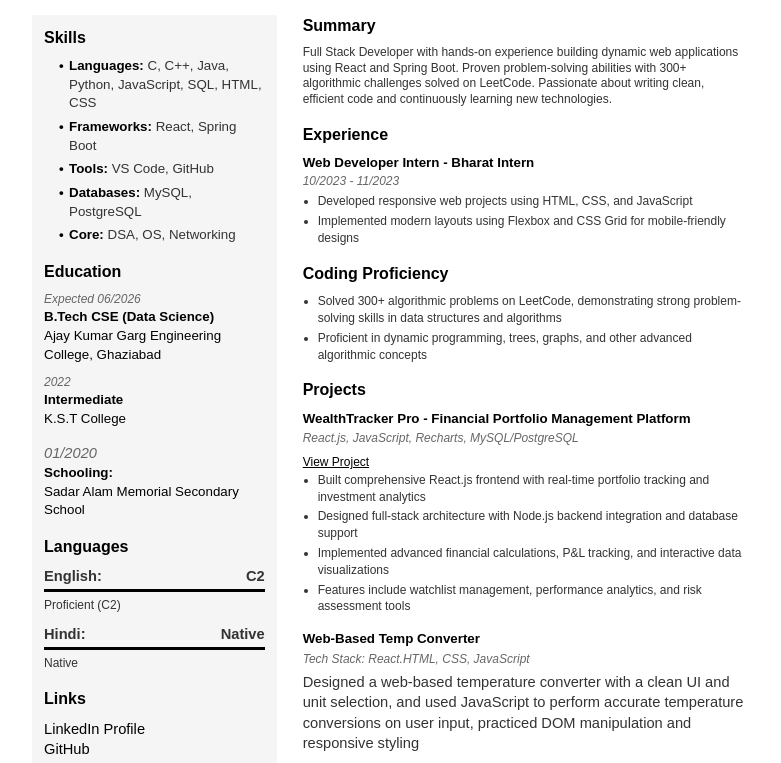
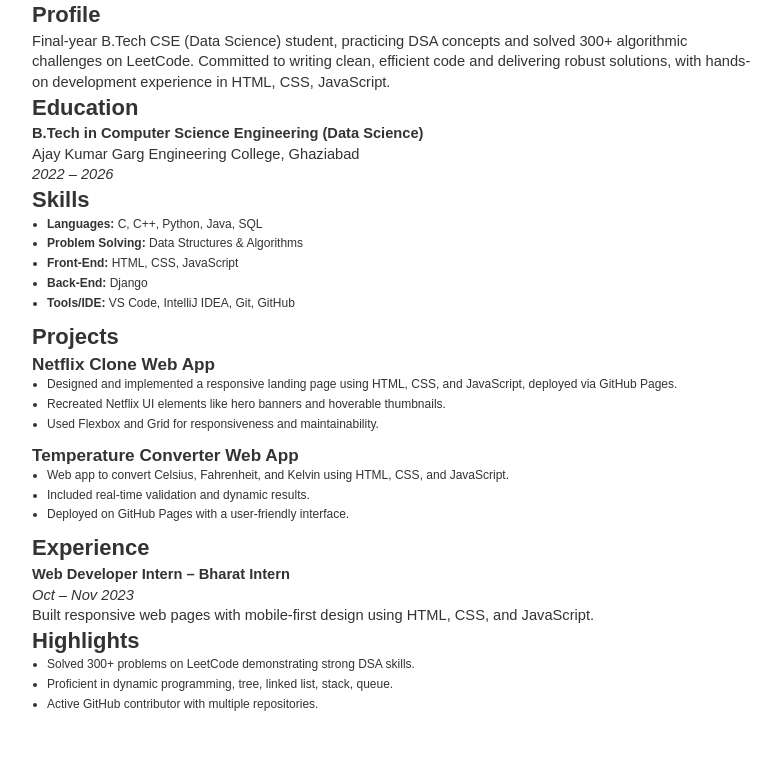
Before and after one commit to Gaurav85218/resume, a plain HTML site: page index.html in a window 1280 px wide. Shown: the part 130-893 px from the top of the page, without its empty margins (248-1029 px from the left). Drawn offline with Linux system fonts and the light colour scheme.

Commit message:
Update index.html

```diff
--- a/index.html
+++ b/index.html
@@ -1,124 +1,74 @@
 <!DOCTYPE html>
 <html lang="en">
 <head>
-    <meta charset="UTF-8">
-    <meta name="viewport" content="width=device-width, initial-scale=1.0">
-    <title>Gaurav Kumar - Resume</title>
-    <link rel="stylesheet" href="style.css">
+  <meta charset="UTF-8" />
+  <meta name="viewport" content="width=device-width, initial-scale=1.0"/>
+  <title>Gaurav Kumar Resume</title>
+  <link rel="stylesheet" href="style.css" />
 </head>
 <body>
-    <div class="header">
-        <div class="name">GAURAV KUMAR</div>
-        <div class="contact-info">
-            kumargaurav8521899767@gmail.com | +91-8521899767 | Nalanda, Bihar
-        </div>
-    </div>
+  <div class="container">
+    <header>
+      <h1>Gaurav Kumar</h1>
+      <p>📞 +91-8521899767 | ✉️ kumargaurav8521899767@gmail.com | Noida, UP</p>
+      <p><a href="#">LinkedIn</a> | <a href="#">GitHub</a> | <a href="#">Portfolio</a> | <a href="#">LeetCode</a></p>
+    </header>
 
-    <div class="main-content">
-        <div class="left-column">
-            <div class="section">
-                <div class="section-title">Skills</div>
-                <ul class="skills-list">
-                    <li><span class="skill-category">Languages:</span> C, C++, Java, Python, JavaScript, SQL, HTML, CSS</li>
-                    <li><span class="skill-category">Frameworks:</span> React, Spring Boot</li>
-                    <li><span class="skill-category">Tools:</span> VS Code, GitHub</li>
-                    <li><span class="skill-category">Databases:</span> MySQL, PostgreSQL</li>
-                    <li><span class="skill-category">Core:</span> DSA, OS, Networking</li>
-                </ul>
-            </div>
+    <section>
+      <h2>Profile</h2>
+      <p>Final-year B.Tech CSE (Data Science) student, practicing DSA concepts and solved 300+ algorithmic challenges on LeetCode. Committed to writing clean, efficient code and delivering robust solutions, with hands-on development experience in HTML, CSS, JavaScript.</p>
+    </section>
 
-            <div class="section">
-                <div class="section-title">Education</div>
-                <div class="education-item">
-                    <div style="font-style: italic; color: #666; font-size: 9pt;">Expected 06/2026</div>
-                    <div class="degree">B.Tech CSE (Data Science)</div>
-                    <div class="school">Ajay Kumar Garg Engineering College, Ghaziabad</div>
-                </div>
+    <section>
+      <h2>Education</h2>
+      <p><strong>B.Tech in Computer Science Engineering (Data Science)</strong><br/>
+      Ajay Kumar Garg Engineering College, Ghaziabad<br/>
+      <em>2022 – 2026</em></p>
+    </section>
 
-                <div class="education-item" style="margin-top: 10px;">
-                    <div style="font-style: italic; color: #666; font-size: 9pt;">2022</div>
-                    <div class="degree">Intermediate</div>
-                    <div class="school">K.S.T College</div>
-                </div>
-                <div class="education-item" style="margin-top: 15px;">
-                    <div style="font-style: italic; color: #666;">01/2020</div>
-                    <div class="degree">Schooling:</div>
-                    <div class="school">Sadar Alam Memorial Secondary School</div>
-                </div>
-            </div>
+    <section>
+      <h2>Skills</h2>
+      <ul>
+        <li><strong>Languages:</strong> C, C++, Python, Java, SQL</li>
+        <li><strong>Problem Solving:</strong> Data Structures & Algorithms</li>
+        <li><strong>Front-End:</strong> HTML, CSS, JavaScript</li>
+        <li><strong>Back-End:</strong> Django</li>
+        <li><strong>Tools/IDE:</strong> VS Code, IntelliJ IDEA, Git, GitHub</li>
+      </ul>
+    </section>
 
-             <div class="section">
-                <div class="section-title">Languages</div>
-                <div class="language-item">
-                    <strong>English:</strong> <span style="text-align: right; float: right;"><strong>C2</strong></span><br>
-                    <div style="background: #000; height: 3px; width: 100%; margin: 2px 0;"></div>
-                    <span style="font-size: 9pt;">Proficient (C2)</span>
-                </div>
-                <div class="language-item" style="margin-top: 10px;">
-                    <strong>Hindi:</strong> <span style="text-align: right; float: right;"><strong>Native</strong></span><br>
-                    <div style="background: #000; height: 3px; width: 100%; margin: 2px 0;"></div>
-                    <span style="font-size: 9pt;">Native</span>
-                </div>
-            </div>
+    <section>
+      <h2>Projects</h2>
+      <h3>Netflix Clone Web App</h3>
+      <ul>
+        <li>Designed and implemented a responsive landing page using HTML, CSS, and JavaScript, deployed via GitHub Pages.</li>
+        <li>Recreated Netflix UI elements like hero banners and hoverable thumbnails.</li>
+        <li>Used Flexbox and Grid for responsiveness and maintainability.</li>
+      </ul>
 
-            <div class="section">
-                <div class="section-title">Links</div>
-                <div class="links-list">
-                    <a href="https://www.linkedin.com/in/gaurav-kumar-767990256/">LinkedIn Profile</a><br>
-                    <a href="https://github.com/Gaurav8521">GitHub</a><br>
-                    <a href="https://gaurav8518.github.io/new-portfolio/">Portfolio</a><br>
-                    <a href="https://leetcode.com/u/kumargaurav8521899767/">LeetCode</a>
-                </div>
-            </div>
-        </div>
+      <h3>Temperature Converter Web App</h3>
+      <ul>
+        <li>Web app to convert Celsius, Fahrenheit, and Kelvin using HTML, CSS, and JavaScript.</li>
+        <li>Included real-time validation and dynamic results.</li>
+        <li>Deployed on GitHub Pages with a user-friendly interface.</li>
+      </ul>
+    </section>
 
-        <div class="right-column">
-            <div class="section summary">
-                <div class="section-title">Summary</div>
-                <p>Full Stack Developer with hands-on experience building dynamic web applications using React and Spring Boot. Proven problem-solving abilities with 300+ algorithmic challenges solved on LeetCode. Passionate about writing clean, efficient code and continuously learning new technologies.</p>
-            </div>
+    <section>
+      <h2>Experience</h2>
+      <p><strong>Web Developer Intern – Bharat Intern</strong><br/>
+      <em>Oct – Nov 2023</em><br/>
+      Built responsive web pages with mobile-first design using HTML, CSS, and JavaScript.</p>
+    </section>
 
-            <div class="section">
-                <div class="section-title">Experience</div>
-                <div class="subsection">
-                    <div class="job-title">Web Developer Intern - Bharat Intern</div>
-                    <div class="company-date">10/2023 - 11/2023</div>
-                    <ul>
-                        <li>Developed responsive web projects using HTML, CSS, and JavaScript</li>
-                        <li>Implemented modern layouts using Flexbox and CSS Grid for mobile-friendly designs</li>
-                    </ul>
-                </div>
-            </div>
-
-            <div class="section">
-                <div class="section-title">Coding Proficiency</div>
-                <ul>
-                    <li>Solved 300+ algorithmic problems on LeetCode, demonstrating strong problem-solving skills in data structures and algorithms</li>
-                    <li>Proficient in dynamic programming, trees, graphs, and other advanced algorithmic concepts</li>
-                </ul>
-            </div>
-
-            <div class="section">
-                <div class="section-title">Projects</div>
-
-                <div class="subsection">
-                    <div class="project-title">WealthTracker Pro - Financial Portfolio Management Platform</div>
-                    <div class="tech-stack">React.js, JavaScript, Recharts, MySQL/PostgreSQL</div>
-                    <a href="https://github.com/Gaurav85218/WealthTracker-Pro---Financial-Portfolio-Management-Platform/tree/main" id="prolink">View Project</a>
-                    <ul>
-                        <li>Built comprehensive React.js frontend with real-time portfolio tracking and investment analytics</li>
-                        <li>Designed full-stack architecture with Node.js backend integration and database support</li>
-                        <li>Implemented advanced financial calculations, P&L tracking, and interactive data visualizations</li>
-                        <li>Features include watchlist management, performance analytics, and risk assessment tools</li>
-                    </ul>
-                </div>
-                 <div class="subsection">
-                    <div class="project-title">Web-Based Temp Converter</div>
-                    <div class="tech-stack">Tech Stack: React.HTML, CSS, JavaScript</div>
-                    <p>Designed a web-based temperature converter with a clean UI and unit selection, and used JavaScript to perform accurate temperature conversions on user input, practiced DOM manipulation and responsive styling</p>
-                </div>
-            </div>
-        </div>
-    </div>
+    <section>
+      <h2>Highlights</h2>
+      <ul>
+        <li>Solved 300+ problems on LeetCode demonstrating strong DSA skills.</li>
+        <li>Proficient in dynamic programming, tree, linked list, stack, queue.</li>
+        <li>Active GitHub contributor with multiple repositories.</li>
+      </ul>
+    </section>
+  </div>
 </body>
 </html>
```
